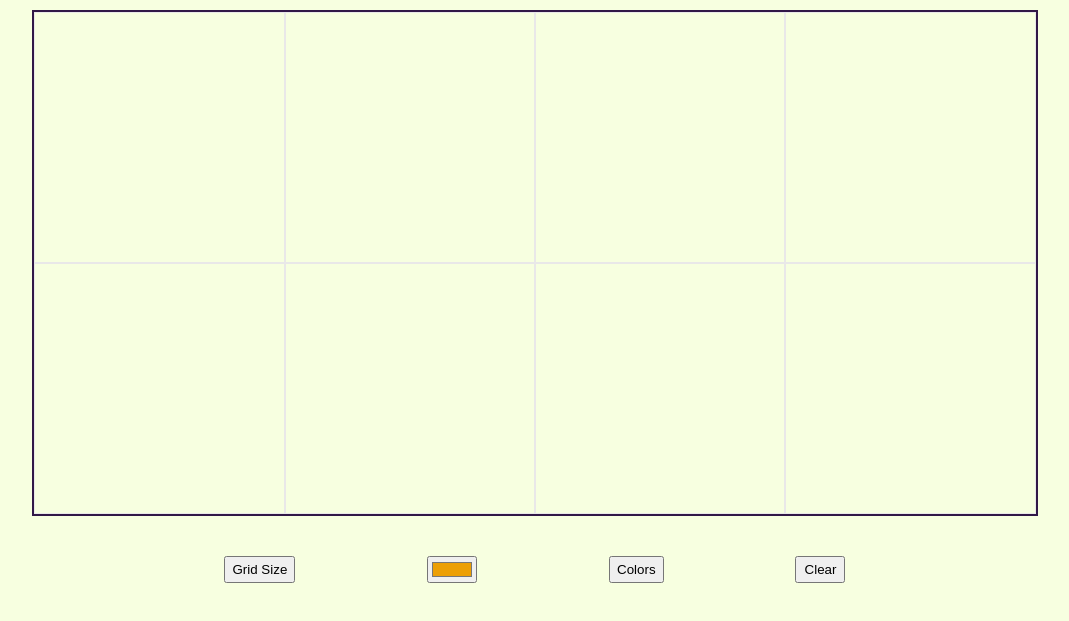
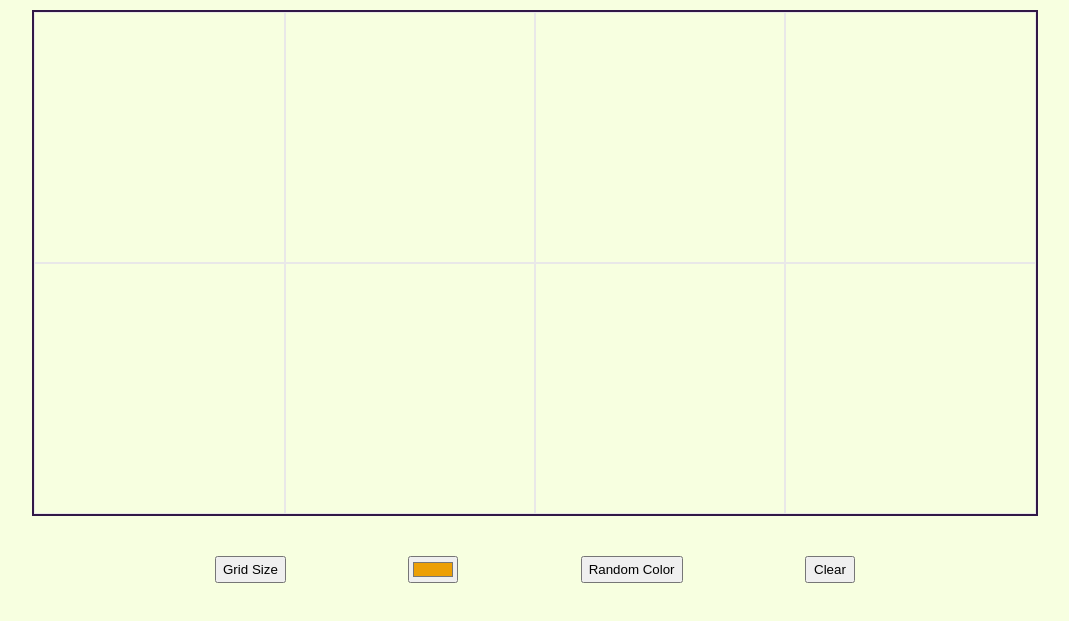
Before and after one commit to oasaleh/etch-a-sketch, a plain HTML site: page index.html in a window 1280 px wide. Shown: the part 131-752 px from the top of the page, without its empty margins (105-1174 px from the left). Drawn offline with Linux system fonts and the light colour scheme.

Commit message:
Changed the text on 'Color' button to 'Random Color'

```diff
--- a/index.html
+++ b/index.html
@@ -13,7 +13,7 @@
                 <label for="colorPicker"></label>
                 <input type="color" id="myColor" name="colorPicker" value="#EC9F05">
             </div>
-            <button id='randomColor'>Colors</button>
+            <button id='randomColor'>Random Color</button>
             <button id="clearButton">Clear</button>
 
         </div>
```
